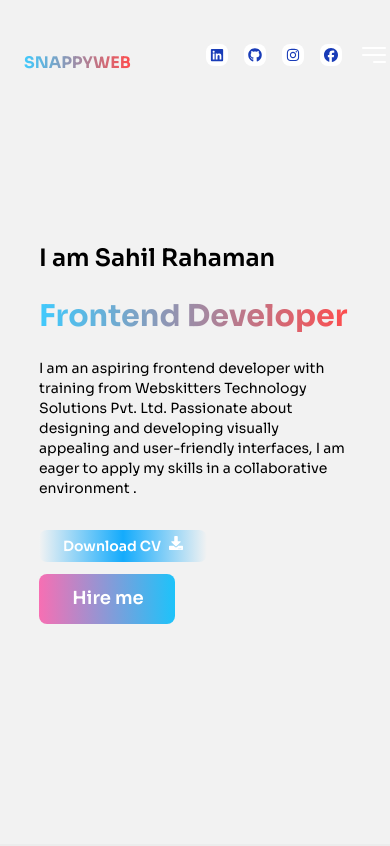
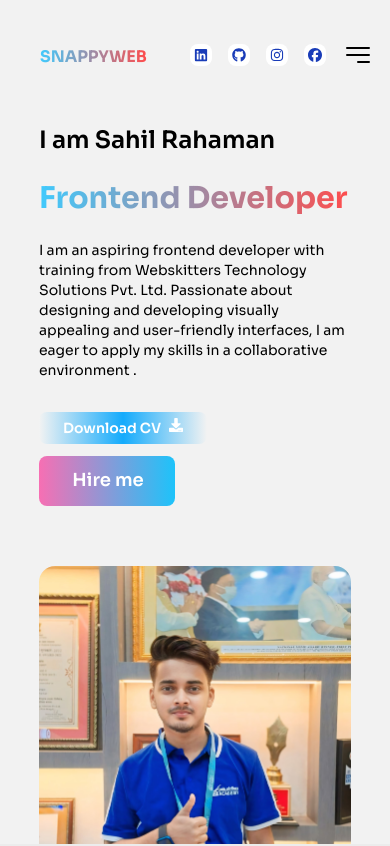
Before and after one commit to sahilproject/sahilportfolio.in, a Next.js app: page / in a window 390 px wide. Shown: the top 846 px of the page. Built offline with nearby package versions, Linux system fonts and the light colour scheme.

Commit message:
first commit

```diff
--- a/app/Components/Home/Hero/Hero.tsx
+++ b/app/Components/Home/Hero/Hero.tsx
@@ -6,7 +6,7 @@ import { FaDownload } from "react-icons/fa";
 
 const Hero = () => {
   return (
-    <div className="w-full pt-[4vh] md:pt-[12vh] h-screen bg-[#F2F2F2]  overflow-hidden relative">
+<div className="w-full pt-[29vh]  md:pt-[12vh] h-screen bg-[#F2F2F2] overflow-hidden relative">
       <div className="flex justify-center flex-col w-4/5 h-full mx-auto">
         <div className="grid grid-cols-1 lg:grid-cols-2 items-center gap-12 ">
           {/* text content  */}
@@ -14,7 +14,7 @@ const Hero = () => {
             <h1
 
               data-aos="fade-right"
-              className="text-2xl md:text-3xl lg:text-4xl mb-6 font-semibold"
+              className="text-2xl md:text-3xl  lg:text-4xl mb-6 font-semibold"
             >
               I am {baseInfo.name}
             </h1>
@@ -63,7 +63,7 @@ const Hero = () => {
           {/* image  */}
           <div
             data-aos="zoom-out-down"
-            className="mx-auto hidden lg:block rounded-[1rem]  overflow-x-hidden"
+            className="mx-auto lg:block rounded-[1rem]  overflow-x-hidden"
           >
             <Image
               src={baseInfo.profilePic}
--- a/app/Components/Home/Navbar/MobileNav.tsx
+++ b/app/Components/Home/Navbar/MobileNav.tsx
@@ -12,16 +12,16 @@ const MobileNav = ({closeNav,showNav}:props) => {
   const navOpen=showNav ? "translate-x-0" : "translate-x-[100%]"
   return (
     <div>
-      <div className={`fixed ${navOpen} transform transition-all duration-500  inset-0 z-[1000] bg-black opacity-70 w-full h-screen`}>
-         <div className={`text-white ${navOpen} transform transition-all duration-500 delay-200 fixed justify-center flex flex-col h-full w-[80%] sm:w-[60%] bg-[#0f0715] space-y-6 z-[10000]`} >
+      <div className={`fixed ${navOpen} transform transition-all duration-500  inset-0 z-[1000] bg-blue opacity-100 w-full h-screen`}>
+         <div className={`text-black ${navOpen} transform transition-all duration-500 delay-200 fixed justify-center flex flex-col h-full w-[80%] sm:w-[60%] bg-[#F2F2F2] space-y-6 z-[10000]`} >
          {
           navlinks.map((navlink)=>{
-            return <Link key={navlink.id} href={navlink.url}>
+            return <Link  key={navlink.id} href={navlink.url}>
               <p className="nav-links text-[20px] ml-12 border-b-[1.5px] pb-2 border-white sm:text-[30px]">{navlink.label}</p> </Link>
         })
          }
          {/* close btn  */}
-         <CgClose onClick={closeNav} className="absolute top-[0.7rem] right-[1.4rem] sm:w-8 sm:h-8 w-6 h-6 text-white"/>
+         <CgClose onClick={closeNav} className="absolute top-[0.7rem] right-[1.4rem] sm:w-8 sm:h-8 w-6 h-6 text-black"/>
          </div>
       </div>
     </div>
--- a/app/Components/Home/Navbar/Nav.tsx
+++ b/app/Components/Home/Navbar/Nav.tsx
@@ -19,7 +19,7 @@ const Nav = ({openNav}:props) => {
     <div className="fixed h-[13vh] z-[10] bg-[#F2F2F2] w-full ">
       <div className="flex items-center h-full justify-between w-[-95%] sm:w-[90%] xl:w-[80%] mx-auto">
        {/* logo  */}
-       <h1 className="text-center ml-[1.5rem] sm:ml-0 text-bg text-1xl sm:text-4xl md:text-5xl lg:text-2xl pt-4  xl:text-3xl font-bold md:leading-[3.5rem] xl:leading
+       <h1 className="text-center ml-[2.5rem] mb-[0.7rem] sm:ml-0 text-bg text-1xl sm:text-4xl md:text-5xl lg:text-2xl pt-4  xl:text-3xl font-bold md:leading-[3.5rem] xl:leading
         -[10rem] ">SNAPPYWEB</h1>
       {/* nav links  */}
       <div className="flex items-center space-x-10">
@@ -56,7 +56,7 @@ const Nav = ({openNav}:props) => {
           </button>
 
           {/* menu icon  */}
-          <HiBars3BottomRight onClick={openNav} className="w-8 h-8 cursor-pointer text-white lg:hidden"/>
+          <HiBars3BottomRight onClick={openNav} className="w-8 h-8 mr-[1rem] cursor-pointer text-black lg:hidden"/>
         </div>
       </div>
     </div>
```
